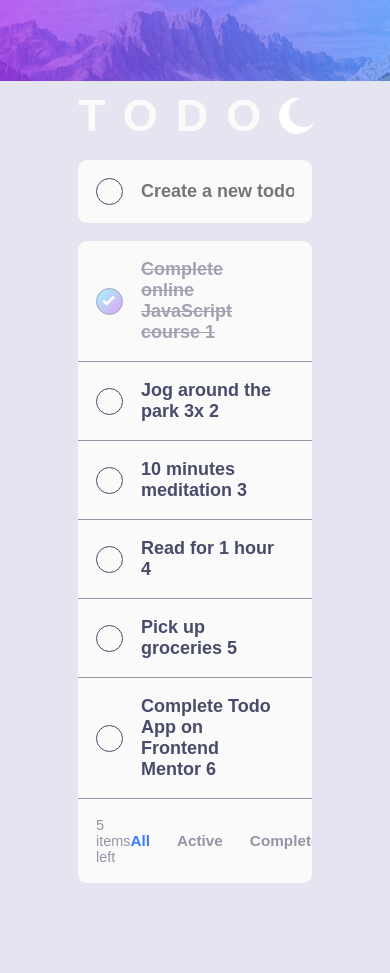
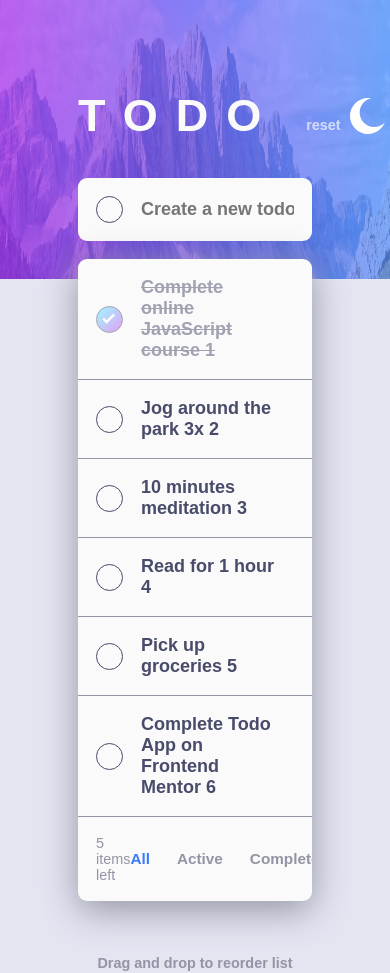
Before and after one commit to ackd151/todo-react, a React (Create React App) app: page / in a window 390 px wide. Built offline with nearby package versions, Linux system fonts and the light colour scheme.

Commit message:
Minor bug fixes. Occasional todo duplication bug on drag and drop not identified. Still needs responsive design as well.

```diff
--- a/src/App.css
+++ b/src/App.css
@@ -11,6 +11,8 @@
   --color-text-muted: hsl(236, 9%, 61%);
   --color-text: hsl(235, 19%, 35%);
 
+  --color-shadow: hsl(236, 9%, 61%);
+
   /* Very Light Gray: hsl(0, 0%, 98%)
 - Very Light Grayish Blue: hsl(236, 33%, 92%)
 - Light Grayish Blue: hsl(233, 11%, 84%)
@@ -23,6 +25,7 @@
   --color-todo-bg: hsl(235, 24%, 19%);
   --color-text: hsl(236, 33%, 92%);
 
+  --color-shadow: hsl(235, 21%, 5%);
   /*
 - Very Dark Blue: hsl(235, 21%, 11%)
 - Very Dark Desaturated Blue: hsl(235, 24%, 19%)
@@ -71,12 +74,14 @@ body {
 .App {
   width: 100vw;
   display: flex;
+  flex-direction: column;
   justify-content: center;
   align-items: center;
 }
 
-.hidden {
-  visibility: hidden;
+.row-gap {
+  display: flex;
+  gap: 1rem;
 }
 
 .app-bg {
@@ -89,14 +94,20 @@ body {
 }
 .app-bg > img {
   width: 100%;
+  height: 100%;
   background-size: cover;
 }
 
 main {
-  margin: 5rem;
+  margin: 5rem 0 3rem;
   width: 60%;
   display: flex;
   flex-direction: column;
   gap: 1rem;
   color: var(--color-text);
 }
+
+footer {
+  color: var(--color-text-muted);
+  font-size: 0.8rem;
+}
--- a/src/App.js
+++ b/src/App.js
@@ -30,14 +30,18 @@ function App() {
   /** end - THEME mgmt */
 
   /** TODOS state mgmt */
-  // localStorage.removeItem("todo-list");
   const [todosState, setTodosState] = useState(
-    JSON.parse(localStorage.getItem("todo-list")) || staticData
+    JSON.parse(localStorage.getItem("todo-list")) || [...staticData]
   );
 
-  // useEffect(() => {
-  //   localStorage.setItem("todo-list", JSON.stringify(todosState));
-  // }, [todosState]);
+  const resetHandler = () => {
+    localStorage.removeItem("todo-list");
+    setTodosState([...staticData]);
+  };
+
+  useEffect(() => {
+    localStorage.setItem("todo-list", JSON.stringify(todosState));
+  }, [todosState]);
 
   const onCompleteHandler = (id) => {
     setTodosState((prevState) => {
@@ -59,7 +63,7 @@ function App() {
     });
   };
 
-  const onDeleteHandler = (id) => {
+  const onDeleteHandler = useCallback((id) => {
     setTodosState((prevState) => {
       let idx = null;
       for (const i in prevState) {
@@ -68,12 +72,13 @@ function App() {
         }
       }
       if (idx) {
-        return [...prevState.splice(idx, 1)];
+        prevState.splice(idx, 1);
+        return [...prevState];
       }
-      console.log("How you get hurrr?");
+      console.log("Uh oh, shouldn't be here...");
       return [...prevState];
     });
-  };
+  }, []);
 
   const clearCompletedHandler = () => {
     setTodosState((prevState) => {
@@ -82,9 +87,8 @@ function App() {
     });
   };
 
-  const moveTodoHandler = (draggedIndex, hoveredIndex) => {
-    console.log("triggered move");
-    console.log(todosState);
+  const moveTodoHandler = useCallback(
+    (draggedIndex, hoveredIndex) => {
       const draggedTodo = todosState[draggedIndex];
       const hoveredTodo = todosState[hoveredIndex];
       // Reorder todos
@@ -94,7 +98,9 @@ function App() {
         newState[hoveredIndex] = draggedTodo;
         return [...newState];
       });
-  };
+    },
+    [todosState]
+  );
   /** end - TODOS state mgmt */
 
   return (
@@ -106,7 +112,11 @@ function App() {
         />
       </div>
       <main className='app-content'>
-        <Header theme={theme} onThemeToggle={themeToggleHandler} />
+        <Header
+          theme={theme}
+          onThemeToggle={themeToggleHandler}
+          onReset={resetHandler}
+        />
         <NewTodo onCheck={onAddHandler} />
         <Todos
           todos={todosState}
@@ -116,6 +126,7 @@ function App() {
           moveTodo={moveTodoHandler}
         />
       </main>
+      <footer>Drag and drop to reorder list</footer>
     </div>
   );
 }
--- a/src/Header.css
+++ b/src/Header.css
@@ -4,7 +4,7 @@
   justify-content: space-between;
   align-items: center;
 }
-.header > .title {
+.header .title {
   text-transform: uppercase;
   color: var(--color-title);
   letter-spacing: 1rem;
@@ -22,3 +22,14 @@
   height: 2rem;
   width: 2rem;
 }
+
+.reset-btn {
+  color: var(--color-title);
+  font-size: 0.8rem;
+  align-self: flex-end;
+  padding: 0.5rem;
+  opacity: 0.7;
+}
+.reset-btn:hover {
+  opacity: 1;
+}
--- a/src/Header.jsx
+++ b/src/Header.jsx
@@ -4,10 +4,15 @@ import sun from "./assets/icon-sun.svg";
 import moon from "./assets/icon-moon.svg";
 import "./Header.css";
 
-const Header = ({ theme, onThemeToggle }) => {
+const Header = ({ theme, onThemeToggle, onReset }) => {
   return (
     <header className='header'>
-      <h1 className='title'>todo</h1>
+      <div className='row-gap'>
+        <h1 className='title'>todo</h1>
+        <button className='reset-btn' onClick={onReset}>
+          reset
+        </button>
+      </div>
       <button className='theme-toggler' onClick={onThemeToggle}>
         <img
           src={theme === "dark" ? sun : moon}
--- a/src/NewTodo.css
+++ b/src/NewTodo.css
@@ -6,6 +6,7 @@
   display: flex;
   align-items: center;
   gap: 1rem;
+  margin-top: 1rem;
 }
 
 .new-todo_cb {
--- a/src/Todos.css
+++ b/src/Todos.css
@@ -3,4 +3,5 @@
   border-radius: 0.5rem;
   overflow: hidden;
   background-color: var(--color-todo-bg);
+  box-shadow: 0 0.5rem 2rem var(--color-shadow);
 }
```
Also changed, not shown: public/images/icon-check.svg (deleted). Lines whose indentation alone changed are shown as unchanged.
